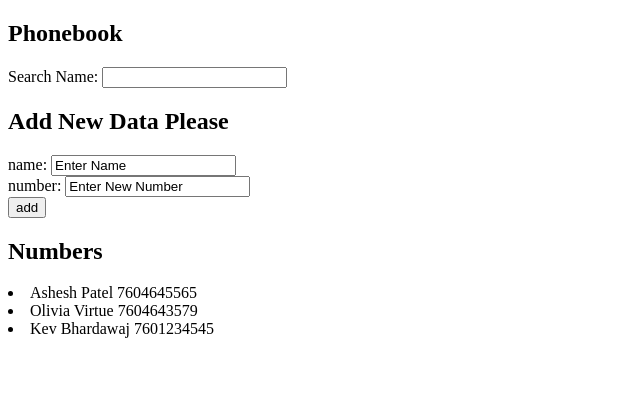
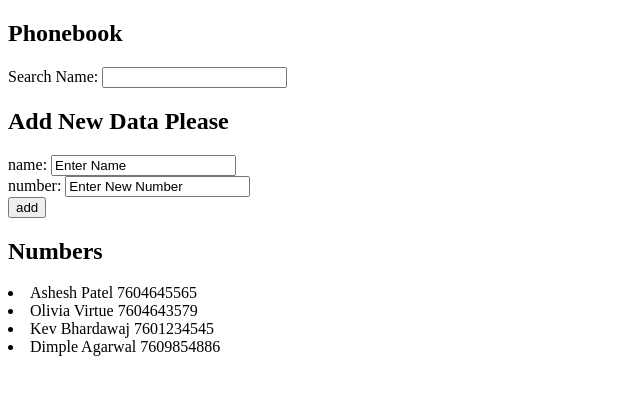
Before and after one commit to RetiredDairyCow/FULL-STACK-OPEN, a React (Create React App) app in the folder FSP-E2/phonebookapp/: page / in a window 1280 px wide. Shown: the top 394 px of the page, without its empty margins (0-640 px from the left). Built offline with nearby package versions, Linux system fonts and the light colour scheme.

Commit message:
before refactoring

```diff
--- a/FSP-E2/phonebookapp/src/App.js
+++ b/FSP-E2/phonebookapp/src/App.js
@@ -6,7 +6,8 @@ const App = () => {
   const [persons, setPersons] = useState([
     {name: 'Ashesh Patel', number: 7604645565},
     {name: 'Olivia Virtue', number: 7604643579},
-    {name: 'Kev Bhardawaj', number: 7601234545}
+    {name: 'Kev Bhardawaj', number: 7601234545},
+    {name: 'Dimple Agarwal', number: 7609854886}
   ])
   const [newName, setNewName] = useState('Enter Name')
   const [newNumber, setNewNumber] = useState('Enter New Number')
@@ -26,6 +27,7 @@ const App = () => {
       }
       setPersons(persons.concat(newNameObject))
       setNewName('Add a new name')
+      setNewNumber('Add a new number')
     }
 
   }
```
